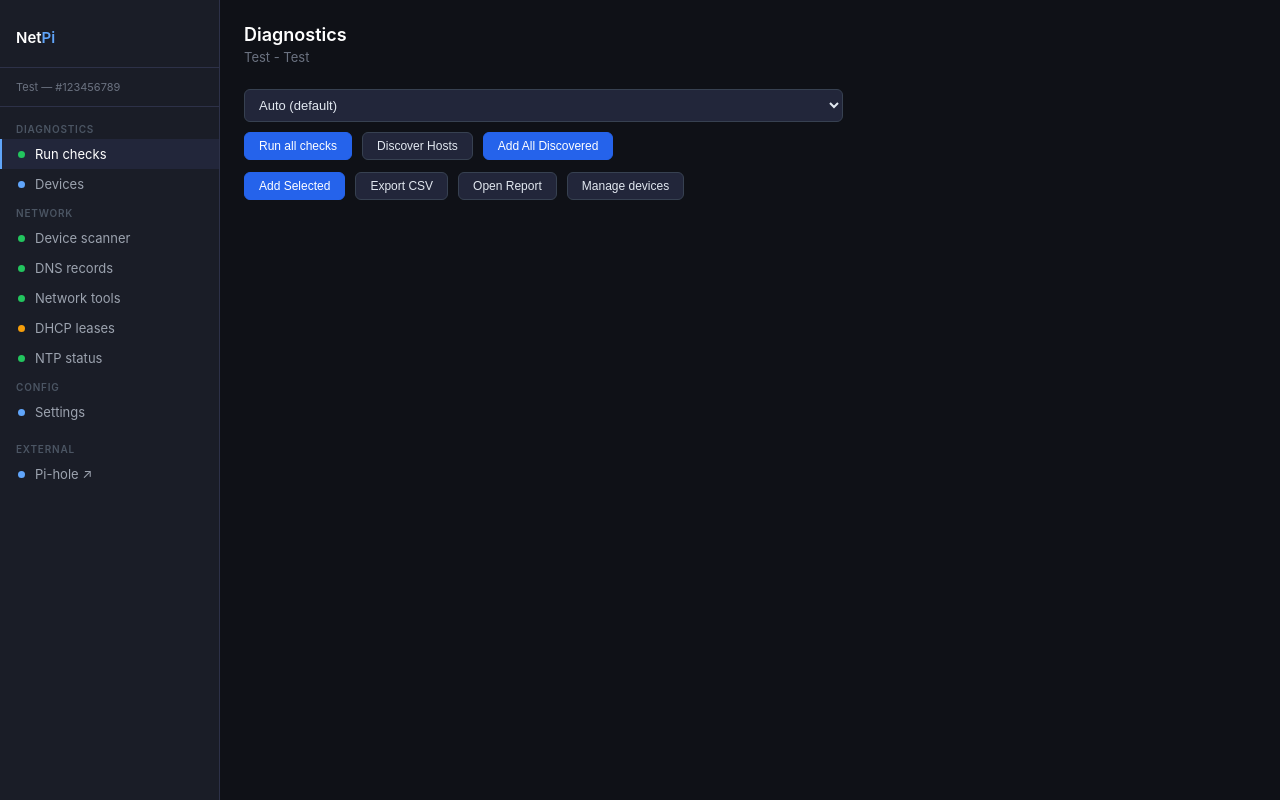
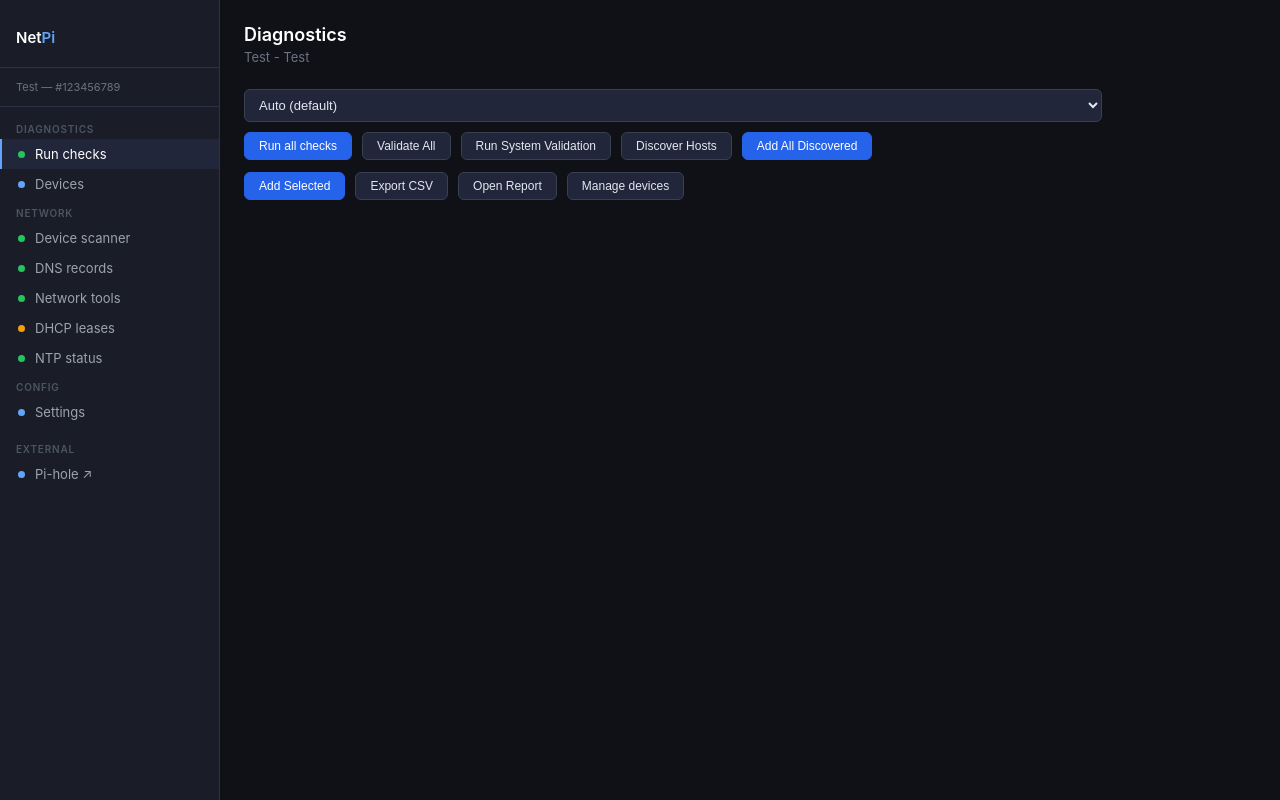
Before and after one commit to chriswarren85/NetPi, a Flask app: page /tools/diagnostics in a window 1280 px wide. Run offline with Flask 3, Linux system fonts and the light colour scheme.

Commit message:
Hotfix diagnostics validation wiring and large inventory guard

```diff
--- a/app.py
+++ b/app.py
@@ -2451,7 +2451,12 @@ def api_validate_device():
 @app.route("/tools/api/validate_all", methods=["POST"])
 def api_validate_all():
     try:
+        payload = request.get_json(silent=True) or {}
+        vlan = str(payload.get("vlan") or "").strip()
+
         devices = load_devices()
+        if vlan:
+            devices = [device for device in devices if str(device.get("vlan") or "").strip() == vlan]
         results = run_validation_for_all(devices)
         fingerprint_updates = []
 
@@ -3655,11 +3660,16 @@ def api_auto_type_devices():
 def api_validate_systems():
     try:
         payload = request.get_json(silent=True) or {}
+        vlan = str(payload.get("vlan") or "").strip()
 
         devices = payload.get("devices")
-
-        if not isinstance(devices, list) or not devices:
+        explicit_devices = isinstance(devices, list) and bool(devices)
+
+        if not explicit_devices:
             devices = load_devices()
+
+        if vlan:
+            devices = [device for device in devices if str(device.get("vlan") or "").strip() == vlan]
 
         validation_results = run_validation_for_all(devices)
 
@@ -3717,23 +3727,40 @@ def api_validate_systems():
             "skipped": 0,
         }
         connectivity_note = ""
-
-        try:
-            connectivity_results = run_connectivity_validation(enriched_devices, validations_by_ip)
-            connectivity_summary = summarize_connectivity_results(connectivity_results)
-        except Exception as connectivity_error:
-            connectivity_results = []
+        large_inventory_threshold = 25
+        skip_expensive_stages = (not explicit_devices) and (not vlan) and len(devices) > large_inventory_threshold
+
+        if skip_expensive_stages:
             connectivity_summary = {
                 "pass": 0,
                 "fail": 0,
-                "warn": 1,
+                "warn": 0,
                 "info": 0,
-                "skipped": 0,
-                "error": str(connectivity_error),
+                "skipped": len(enriched_devices),
             }
-            connectivity_note = "Connectivity matrix evaluation failed; base system validation results remain available."
-
-        detected = build_detected_systems(enriched_devices, results)
+            connectivity_note = f"Large inventory system validation was abbreviated for {len(enriched_devices)} devices; select a VLAN or smaller device scope to run connectivity matrix and detected systems."
+            detected = {
+                "systems": [],
+                "mode": "large_inventory_skipped",
+                "edge_count": 0,
+            }
+        else:
+            try:
+                connectivity_results = run_connectivity_validation(enriched_devices, validations_by_ip)
+                connectivity_summary = summarize_connectivity_results(connectivity_results)
+            except Exception as connectivity_error:
+                connectivity_results = []
+                connectivity_summary = {
+                    "pass": 0,
+                    "fail": 0,
+                    "warn": 1,
+                    "info": 0,
+                    "skipped": 0,
+                    "error": str(connectivity_error),
+                }
+                connectivity_note = "Connectivity matrix evaluation failed; base system validation results remain available."
+
+            detected = build_detected_systems(enriched_devices, results)
 
         return jsonify({
             "ok": True,
--- a/templates/diagnostics.html
+++ b/templates/diagnostics.html
@@ -37,6 +37,8 @@
     </select>
 
     <button class="btn btn-primary" id="run-btn" onclick="runChecks()">Run all checks</button>
+    <button class="btn" id="validate-all-btn" onclick="validateAll()">Validate All</button>
+    <button class="btn" id="system-validate-btn" onclick="runSystemValidation()">Run System Validation</button>
     <button class="btn" id="discover-btn" onclick="discoverHosts()">Discover Hosts</button>
     <button class="btn btn-primary" id="add-all-discovered-btn" onclick="addAllDiscovered()" disabled>Add All Discovered</button>
     <button class="btn" id="fingerprint-added-btn" onclick="fingerprintAddedDevices()" style="display:none">Fingerprint Added Devices</button>
@@ -398,6 +400,83 @@ function runChecks(){
       document.getElementById('run-btn').textContent = 'Run all checks';
       document.getElementById('running-msg').style.display = 'none';
       alert('Error running checks: ' + e);
+    });
+}
+
+function validateAll(){
+  const button = document.getElementById('validate-all-btn');
+  const runningMsg = document.getElementById('running-msg');
+  const vlan = document.getElementById('vlan-select').value;
+
+  button.disabled = true;
+  button.textContent = 'Validating...';
+  runningMsg.textContent = 'Running Validate All...';
+  runningMsg.style.display = 'block';
+
+  fetch('/tools/api/validate_all', {
+    method: 'POST',
+    headers: {'Content-Type': 'application/json'},
+    body: JSON.stringify({ vlan: vlan })
+  })
+    .then(r => r.json())
+    .then(data => {
+      button.disabled = false;
+      button.textContent = 'Validate All';
+      runningMsg.style.display = 'none';
+      runningMsg.textContent = 'Running checks - this may take up to 60 seconds...';
+
+      if(!data.ok){
+        alert(data.error || 'Validate All failed');
+        return;
+      }
+
+      alert(`Validate All completed for ${data.count || 0} device(s).`);
+    })
+    .catch(e => {
+      button.disabled = false;
+      button.textContent = 'Validate All';
+      runningMsg.style.display = 'none';
+      runningMsg.textContent = 'Running checks - this may take up to 60 seconds...';
+      alert('Error running Validate All: ' + e);
+    });
+}
+
+function runSystemValidation(){
+  const button = document.getElementById('system-validate-btn');
+  const runningMsg = document.getElementById('running-msg');
+  const vlan = document.getElementById('vlan-select').value;
+
+  button.disabled = true;
+  button.textContent = 'Running...';
+  runningMsg.textContent = 'Running system validation...';
+  runningMsg.style.display = 'block';
+
+  fetch('/tools/api/validate_systems', {
+    method: 'POST',
+    headers: {'Content-Type': 'application/json'},
+    body: JSON.stringify({ vlan: vlan })
+  })
+    .then(r => r.json())
+    .then(data => {
+      button.disabled = false;
+      button.textContent = 'Run System Validation';
+      runningMsg.style.display = 'none';
+      runningMsg.textContent = 'Running checks - this may take up to 60 seconds...';
+
+      if(!data.ok){
+        alert(data.error || 'System validation failed');
+        return;
+      }
+
+      const note = data.connectivity_note ? `\n\n${data.connectivity_note}` : '';
+      alert(`System validation completed for ${data.count || 0} result(s).${note}`);
+    })
+    .catch(e => {
+      button.disabled = false;
+      button.textContent = 'Run System Validation';
+      runningMsg.style.display = 'none';
+      runningMsg.textContent = 'Running checks - this may take up to 60 seconds...';
+      alert('Error running system validation: ' + e);
     });
 }
 
```
